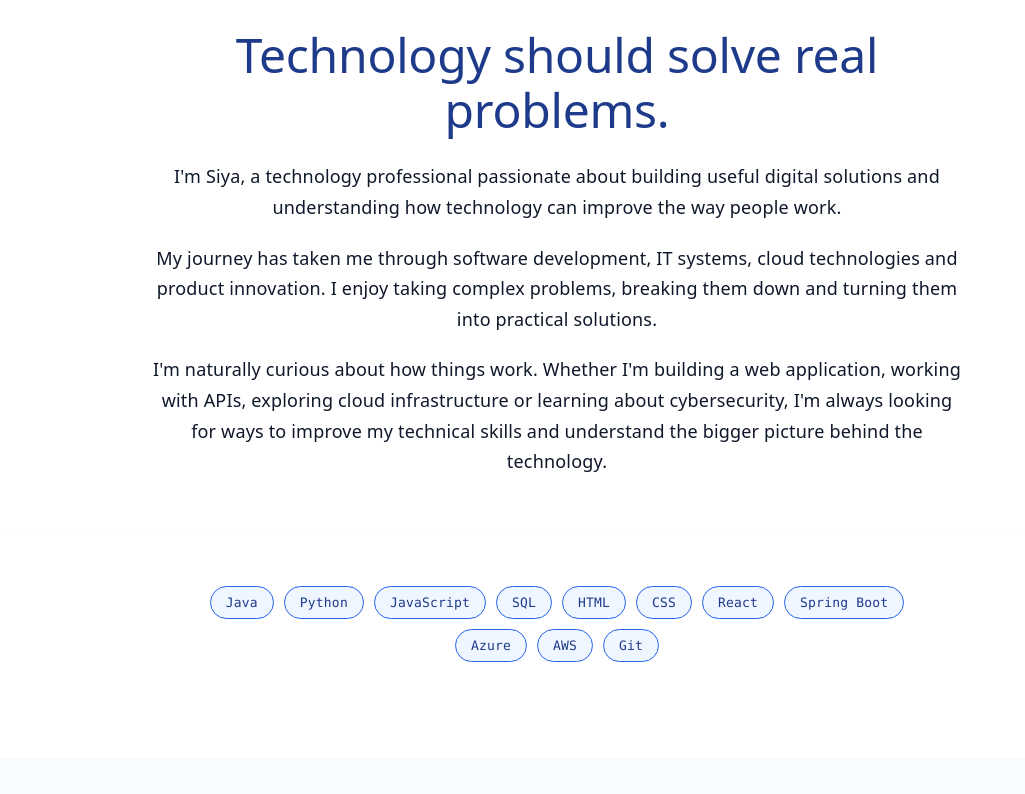
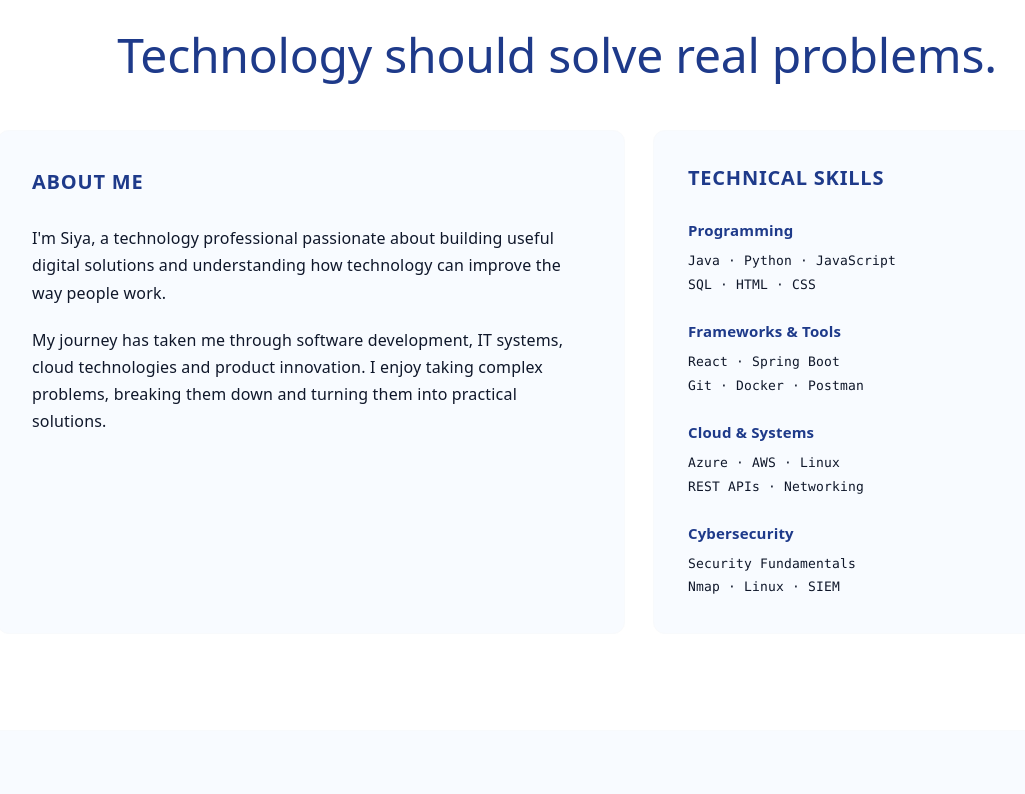
Before and after one commit to s-nguza/Web-Portfolio, a React (Vite) app: page / in a window 1280 px wide. Shown: the part 906-1700 px from the top of the page, without its empty margins (83-1108 px from the left). Built offline with nearby package versions, Linux system fonts and the light colour scheme.

Commit message:
editting the about me section

```diff
--- a/src/App.css
+++ b/src/App.css
@@ -195,7 +195,6 @@
 .about-section {
   padding: 88px clamp(48px, 6vw, 96px) 96px;
   border-top: 1px solid var(--border);
-  text-align: center;
   background: #ffffff;
 }
 
@@ -209,8 +208,9 @@
 }
 
 .about-heading {
-  max-width: 820px;
+  max-width: 920px;
   margin: 0 auto;
+  text-align: center;
 }
 
 .about-heading h2 {
@@ -220,10 +220,33 @@
   line-height: 1.15;
 }
 
+.about-cards {
+  display: grid;
+  grid-template-columns: minmax(0, 1.15fr) minmax(0, 0.85fr);
+  gap: 28px;
+  max-width: 1120px;
+  margin: 48px auto 0;
+}
+
+.about-card {
+  padding: 34px;
+  border: 1px solid var(--border);
+  border-radius: 12px;
+  background: #f8fbff;
+  text-align: left;
+}
+
+.about-card h3 {
+  margin: 0 0 26px;
+  color: var(--text-h);
+  font-size: 20px;
+  text-transform: uppercase;
+  letter-spacing: 0.8px;
+}
+
 .about-copy {
-  margin-top: 24px;
   color: var(--text);
-  font-size: 18px;
+  font-size: 16px;
   line-height: 1.7;
 }
 
@@ -231,44 +254,21 @@
   margin-top: 20px;
 }
 
-.about-divider {
-  height: 1px;
-  margin: 56px 0 52px;
-  background: var(--border);
+.skill-category + .skill-category {
+  margin-top: 22px;
 }
 
-.skills-group + .skills-group {
-  margin-top: 56px;
+.skill-category h4 {
+  margin: 0 0 6px;
+  color: var(--text-h);
+  font-size: 15px;
 }
 
-.skills-group {
-  max-width: 820px;
-  margin-right: auto;
-  margin-left: auto;
-}
-
-.programming-grid {
-  display: flex;
-  flex-wrap: wrap;
-  justify-content: center;
-  gap: 10px;
-  max-width: 760px;
-  margin-right: auto;
-  margin-left: auto;
-  margin-top: 24px;
-}
-
-.programming-grid span {
-  padding: 9px 15px;
-  border: 1px solid var(--accent-border);
-  border-radius: 999px;
-  border: 1px solid var(--accent-border);
-  color: var(--text-h);
+.skill-category p {
+  color: var(--text);
   font-family: var(--mono);
   font-size: 13px;
-  line-height: 1;
-  text-align: center;
-  background: var(--accent-bg);
+  line-height: 1.8;
 }
 
 @media (max-width: 700px) {
@@ -276,18 +276,19 @@
     padding: 64px 20px 72px;
   }
 
+  .about-cards {
+    grid-template-columns: 1fr;
+    gap: 18px;
+    margin-top: 36px;
+  }
+
+  .about-card {
+    padding: 26px 20px;
+  }
+
   .about-copy {
     font-size: 16px;
     line-height: 1.6;
-  }
-
-  .about-divider {
-    margin: 40px 0;
-  }
-
-  .programming-grid span {
-    padding: 8px 12px;
-    font-size: 12px;
   }
 }
 
--- a/src/App.jsx
+++ b/src/App.jsx
@@ -17,6 +17,7 @@ function App() {
           Siyabonga Nguza
         </a>
         <nav aria-label="Main navigation">
+          <a href="#home">Home</a>
           <a href="#about">About</a>
           <a href="#projects">Projects</a>
           <a href="#experience">Experience</a>
@@ -68,9 +69,13 @@ function App() {
 
       <section id="about" className="about-section">
         <div className="about-heading">
-          <p className="section-label">ABOUT ME</p>
+          <p className="section-label">ABOUT</p>
           <h2>Technology should solve real problems.</h2>
-          <div className="about-copy">
+        </div>
+
+        <div className="about-cards">
+          <article className="about-card about-copy">
+            <h3>About Me</h3>
             <p>
               I'm Siya, a technology professional passionate about building useful
               digital solutions and understanding how technology can improve the way
@@ -81,31 +86,27 @@ function App() {
               cloud technologies and product innovation. I enjoy taking complex
               problems, breaking them down and turning them into practical solutions.
             </p>
-            <p>
-              I'm naturally curious about how things work. Whether I'm building a web
-              application, working with APIs, exploring cloud infrastructure or
-              learning about cybersecurity, I'm always looking for ways to improve my
-              technical skills and understand the bigger picture behind the technology.
-            </p>
-          </div>
-        </div>
+          </article>
 
-        <div className="about-divider"></div>
-
-        <div className="skills-group">
-          <div className="programming-grid">
-            <span>Java</span>
-            <span>Python</span>
-            <span>JavaScript</span>
-            <span>SQL</span>
-            <span>HTML</span>
-            <span>CSS</span>
-            <span>React</span>
-            <span>Spring Boot</span>
-            <span>Azure</span>
-            <span>AWS</span>
-            <span>Git</span>
-          </div>
+          <article className="about-card technical-skills">
+            <h3>Technical Skills</h3>
+            <div className="skill-category">
+              <h4>Programming</h4>
+              <p>Java · Python · JavaScript<br />SQL · HTML · CSS</p>
+            </div>
+            <div className="skill-category">
+              <h4>Frameworks &amp; Tools</h4>
+              <p>React · Spring Boot<br />Git · Docker · Postman</p>
+            </div>
+            <div className="skill-category">
+              <h4>Cloud &amp; Systems</h4>
+              <p>Azure · AWS · Linux<br />REST APIs · Networking</p>
+            </div>
+            <div className="skill-category">
+              <h4>Cybersecurity</h4>
+              <p>Security Fundamentals<br />Nmap · Linux · SIEM</p>
+            </div>
+          </article>
         </div>
       </section>
 
```
